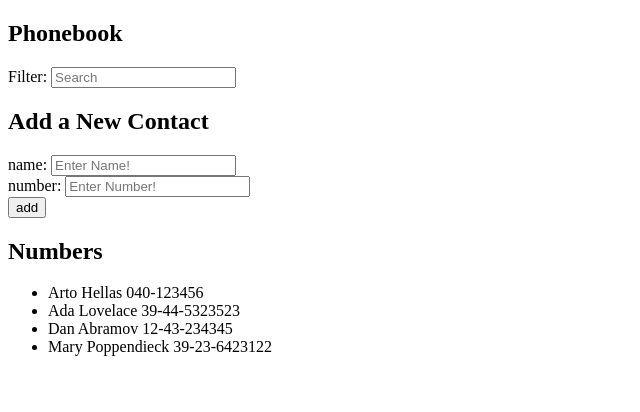
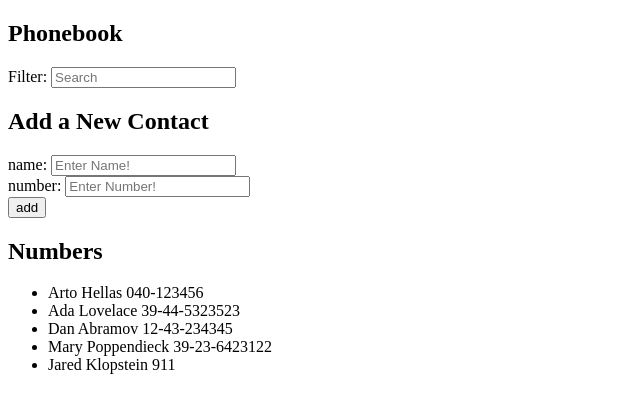
Before and after one commit to JaredKlopstein/fullstackopen, a React (Create React App) app in the folder part2/phonebook/: page / in a window 1280 px wide. Shown: the top 412 px of the page, without its empty margins (0-640 px from the left). Built offline with nearby package versions, Linux system fonts and the light colour scheme; data requests are answered from the project's data file.

Commit message:
exercises 2.12 & 2.13

```diff
--- a/part2/phonebook/db.json
+++ b/part2/phonebook/db.json
@@ -1,5 +1,5 @@
 {
-    "persons":[
+  "persons": [
     {
       "name": "Arto Hellas",
       "number": "040-123456",
@@ -19,6 +19,11 @@
       "name": "Mary Poppendieck",
       "number": "39-23-6423122",
       "id": 4
+    },
+    {
+      "name": "Jared Klopstein",
+      "number": "911",
+      "id": 5
     }
   ]
 }
--- a/part2/phonebook/src/App.js
+++ b/part2/phonebook/src/App.js
@@ -2,7 +2,8 @@ import { useState, useEffect } from 'react'
 import AddContact from './components/AddContact'
 import Contacts from './components/Contacts'
 import Filter from './components/Filter'
-import axios from 'axios'
+import ContactServices from './services/ContactServices'
+// import axios from 'axios'
 
 const App = () => {
   const [persons, setPersons] = useState([])
@@ -11,15 +12,11 @@ const App = () => {
   const [newNumber, setNewNumber] = useState('')
   const [newFilter, setNewFilter] = useState('')
 
-  const getContacts = () => {
-    axios
-      .get('http://localhost:3003/persons')
-      .then(response => {
-        setPersons(response.data)
-      })
-  }
-
-  useEffect(getContacts, [])
+  useEffect(() => {
+    ContactServices.getAll().then((contacts) => {
+      setPersons(contacts);
+    });
+  }, []);
 
   const addPerson = (event) => {
     event.preventDefault()
@@ -33,9 +30,11 @@ const App = () => {
       window.alert(`${newName} is already added to phonebook`)
     }
     else {
-      setPersons(persons.concat(personObject))
-      setNewName('')
-      setNewNumber('')
+      ContactServices.create(personObject).then((returnedPerson) => {
+        setPersons(persons.concat(returnedPerson));
+        setNewName("");
+        setNewNumber("");
+      });
     }
   }
 
--- /dev/null
+++ b/part2/phonebook/src/services/ContactServices.js
@@ -0,0 +1,14 @@
+import axios from 'axios'
+const baseUrl = 'http://localhost:3003/persons'
+
+const getAll = () => {
+  const request = axios.get(baseUrl)
+  return request.then(response => response.data)
+}
+
+const create = personObject => {
+  const request = axios.post(baseUrl, personObject)
+  return request.then(response => response.data)
+}
+
+export default { getAll, create }
```
Lines whose indentation alone changed are shown as unchanged.
